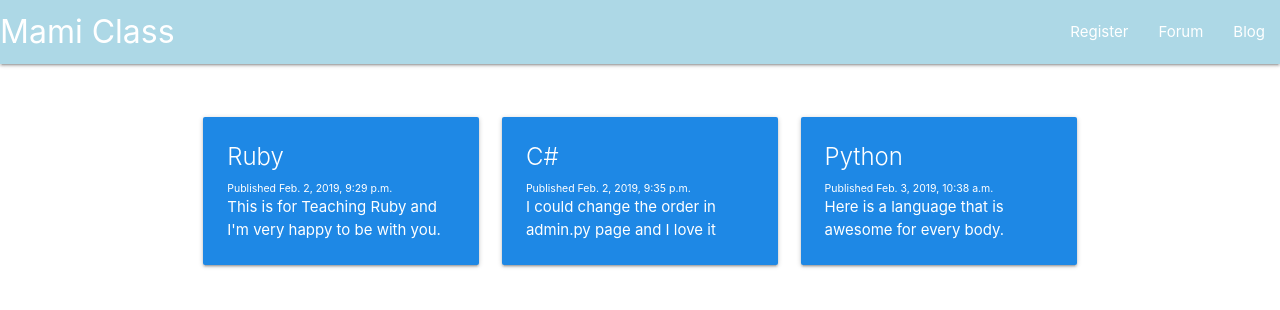
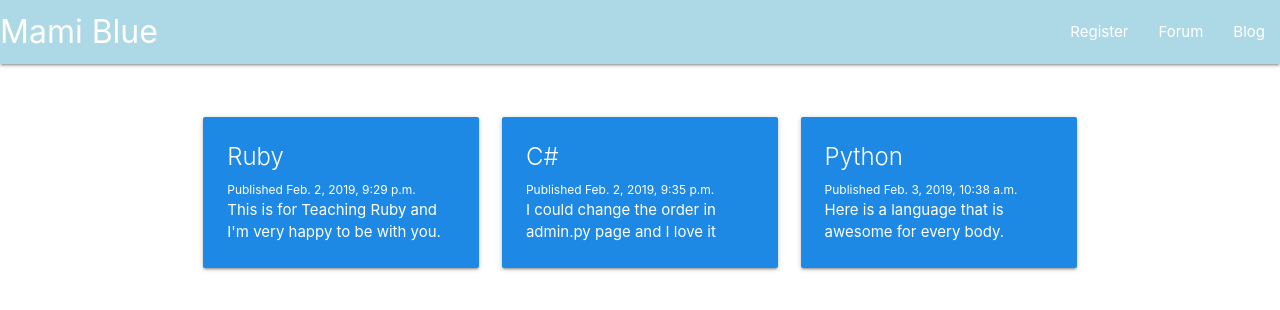
Before and after one commit to azadpsg/django-sentex, a Django app: template mysite/main/templates/main/home.html in a window 1280 px wide. Shown: the top 310 px of the page. Run offline with Django 3.2, Linux system fonts and the light colour scheme; the template is opened without the code that fills it: values that come from a table or form of the project are taken from there, others are empty; data comes from the database, SQL or seed files in the repository; both versions use the stored data as it was after the commit.

Commit message:
view issue solve

```diff
--- a/mysite/main/templates/main/header.html
+++ b/mysite/main/templates/main/header.html
@@ -12,7 +12,7 @@
 <body>
   <nav>
     <div class="nav-wrapper" style="background-color:lightblue ">
-     <a href="#" class="brand-logo" style="font-size: xx-large;">Mami Class</a>
+     <a href="#" class="brand-logo" style="font-size: xx-large;">Mami Blue</a>
       <ul id="nav-mobile" class="right hide-on-med-and-down">
         <li><a href="register/">Register</a></li>
         <li><a href="badges.html">Forum</a></li>
--- a/mysite/main/templates/main/home.html
+++ b/mysite/main/templates/main/home.html
@@ -4,29 +4,15 @@
 
 {% block content %}
   <div class="row">
-    {% for tut in Tutorials %}
+    {% for tut in tutorials %}
         <div class="col s12 m6 l4">
           <div class="card blue darken-1 hoverable">
             <div class="card-content white-text">
               <span class="card-title">{{tut.Tutorial_title}}</span>
-              <p style="font-size:70%">Published {{tut.Tutorial_published}}</p>
-              <p>{{tut.Tutorial_content}}</p>
+              <p style="font-size:80%">Published {{tut.Tutorial_published}}</p>
+              <p>{{tut.Tutorial_content|safe}}</p>
             </div>
           </div>
         </div>
     {% endfor %}
 {% endblock %}
-
-
-
- <div class="preloader-wrapper big active">
-    <div class="spinner-layer spinner-blue-only">
-      <div class="circle-clipper left">
-        <div class="circle"></div>
-      </div><div class="gap-patch">
-        <div class="circle"></div>
-      </div><div class="circle-clipper right">
-        <div class="circle"></div>
-      </div>
-    </div>
-  </div>
--- a/mysite/main/templates/main/register.html
+++ b/mysite/main/templates/main/register.html
@@ -8,6 +8,8 @@
 
 <button style="background-color:#F4EB16; color:blue" class="btn btn-outline-info" type="submit">Sign Up</button>
 		</form>
+		<br>
+
 
 		If you have already an account , <a href="/login"><strong>LOGIN</strong></a> instead.
 {% endblock %}
--- a/mysite/main/urls.py
+++ b/mysite/main/urls.py
@@ -1,7 +1,7 @@
 from django.urls import path
 from . import views
 
-app_name = "main"
+
 
 urlpatterns = [
 			path("", views.homepage, name="homepage"),
--- a/mysite/main/views.py
+++ b/mysite/main/views.py
@@ -1,4 +1,5 @@
 from django.shortcuts import render, redirect
+from django.http import HttpResponse
 from .models import Tutorial
 from django.contrib.auth.forms import UserCreationForm, AuthenticationForm
 from django.contrib.auth import logout, authenticate, login
```
Also changed, not shown: mysite/db.sqlite3.
